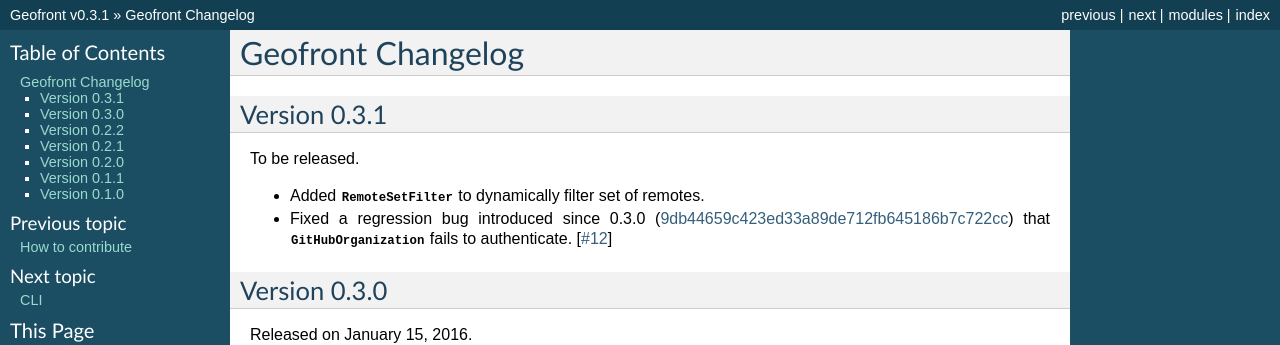
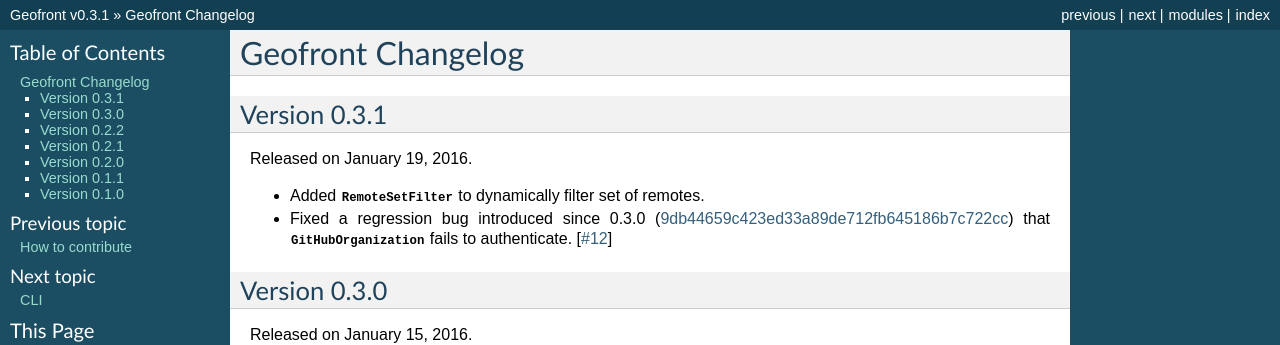
Before and after one commit to geofront-auth/geofront, a Sphinx documentation site: the page built from docs/changes.rst, in a window 1280 px wide. Shown: the top 345 px of the page. Built offline with Sphinx 7.4.7, drawn with Linux system fonts in a browser that asks for light colours; pages that are not in the unit, such as notebooks, are missing from menus.

Commit message:
Release 0.3.1

```diff
--- a/docs/changes.rst
+++ b/docs/changes.rst
@@ -4,7 +4,7 @@
 Version 0.3.1
 -------------
 
-To be released.
+Released on January 19, 2016.
 
 - Added :class:`~geofront.remote.RemoteSetFilter` to dynamically filter
   set of remotes.
```
